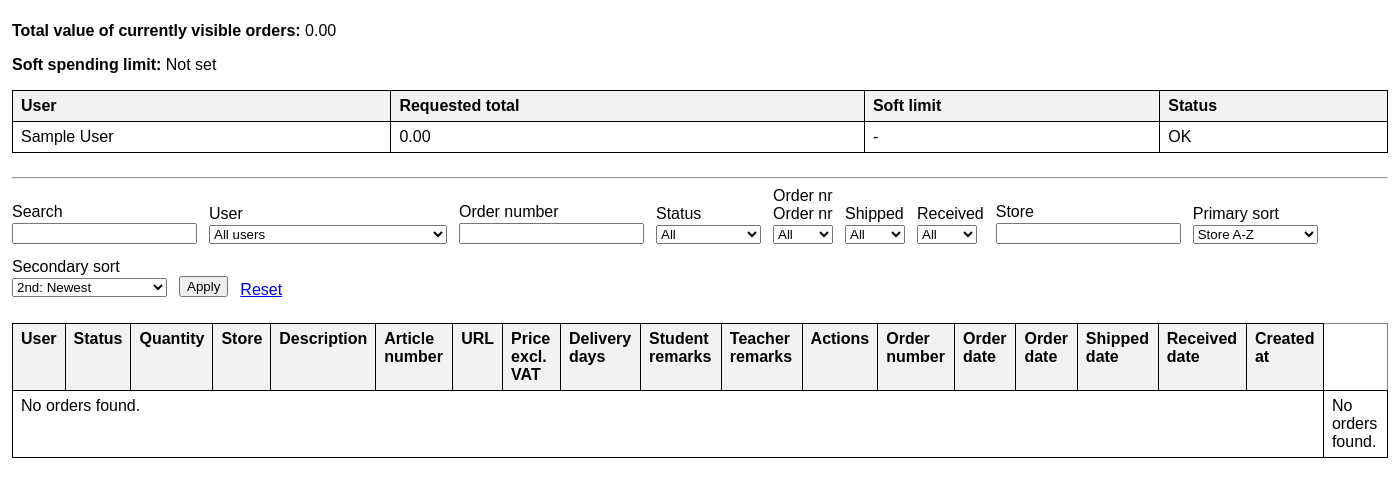
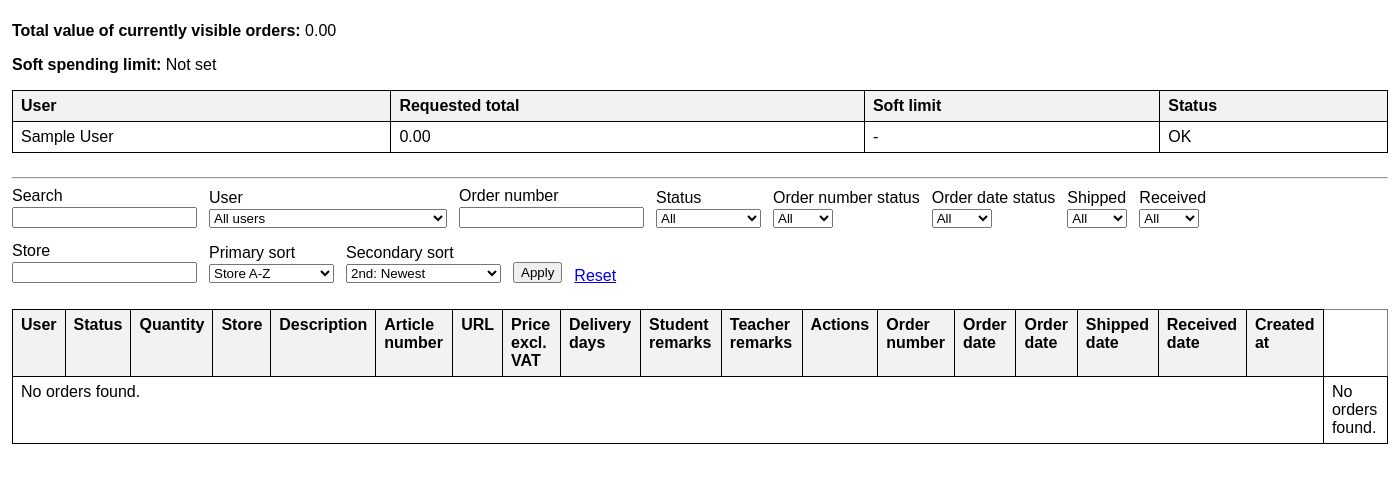
Before and after one commit to MathieuLeroy2/django-order-management, a Django app: page /orders/ in a window 1400 px wide. Shown: the part 233-730 px from the top of the page. Run offline with Django 5.2, Linux system fonts and the light colour scheme; the visitor is signed in with stand-in values (Sample User, id 1); data comes from the database, SQL or seed files in the repository; data that the repository does not hold is empty.

Commit message:
fixed order number filter on orders page

```diff
--- a/orders/views.py
+++ b/orders/views.py
@@ -248,6 +248,7 @@ def order_list(request):
     status_filter = request.GET.get("status", "").strip()
     store_filter = request.GET.get("store", "").strip()
     ordernumber_filter = request.GET.get("ordernumber", "").strip()
+    ordernumber_status_filter = request.GET.get("ordernumber_status_filter", "").strip()
     user_filter = request.GET.get("user_id", "").strip()
     finance_order_date_filter = request.GET.get("finance_order_date_filter", "").strip()
     shipped_date_filter = request.GET.get("shipped_date_filter", "").strip()
@@ -276,7 +277,12 @@ def order_list(request):
         orders = orders.filter(store__icontains=store_filter)
 
     if ordernumber_filter:
-        orders = orders.filter(ordernumber=ordernumber_filter)
+        orders = orders.filter(ordernumber__icontains=ordernumber_filter)
+
+    if ordernumber_status_filter == "empty":
+        orders = orders.filter(ordernumber="")
+    elif ordernumber_status_filter == "filled":
+        orders = orders.exclude(ordernumber="")
 
     if user_filter:
         orders = orders.filter(user_id=user_filter)
@@ -366,6 +372,7 @@ def order_list(request):
         "status_filter": status_filter,
         "store_filter": store_filter,
         "ordernumber_filter": ordernumber_filter,
+        "ordernumber_status_filter": ordernumber_status_filter,
         "user_filter": user_filter,
         "finance_order_date_filter": finance_order_date_filter,
         "shipped_date_filter": shipped_date_filter,
--- a/templates/orders/order_list.html
+++ b/templates/orders/order_list.html
@@ -116,8 +116,16 @@
         </div>
 
         <div>
-            <label for="finance_order_date_filter">Order nr</label><br>
-            <label for="finance_order_date_filter">Order nr</label><br>
+            <label for="ordernumber_status_filter">Order number status</label><br>
+            <select name="ordernumber_status_filter" id="ordernumber_status_filter">
+                <option value="">All</option>
+                <option value="empty" {% if ordernumber_status_filter == "empty" %}selected{% endif %}>Empty</option>
+                <option value="filled" {% if ordernumber_status_filter == "filled" %}selected{% endif %}>Filled</option>
+            </select>
+        </div>
+
+        <div>
+            <label for="finance_order_date_filter">Order date status</label><br>
             <select name="finance_order_date_filter" id="finance_order_date_filter">
                 <option value="">All</option>
                 <option value="empty" {% if finance_order_date_filter == "empty" %}selected{% endif %}>Empty</option>
```
